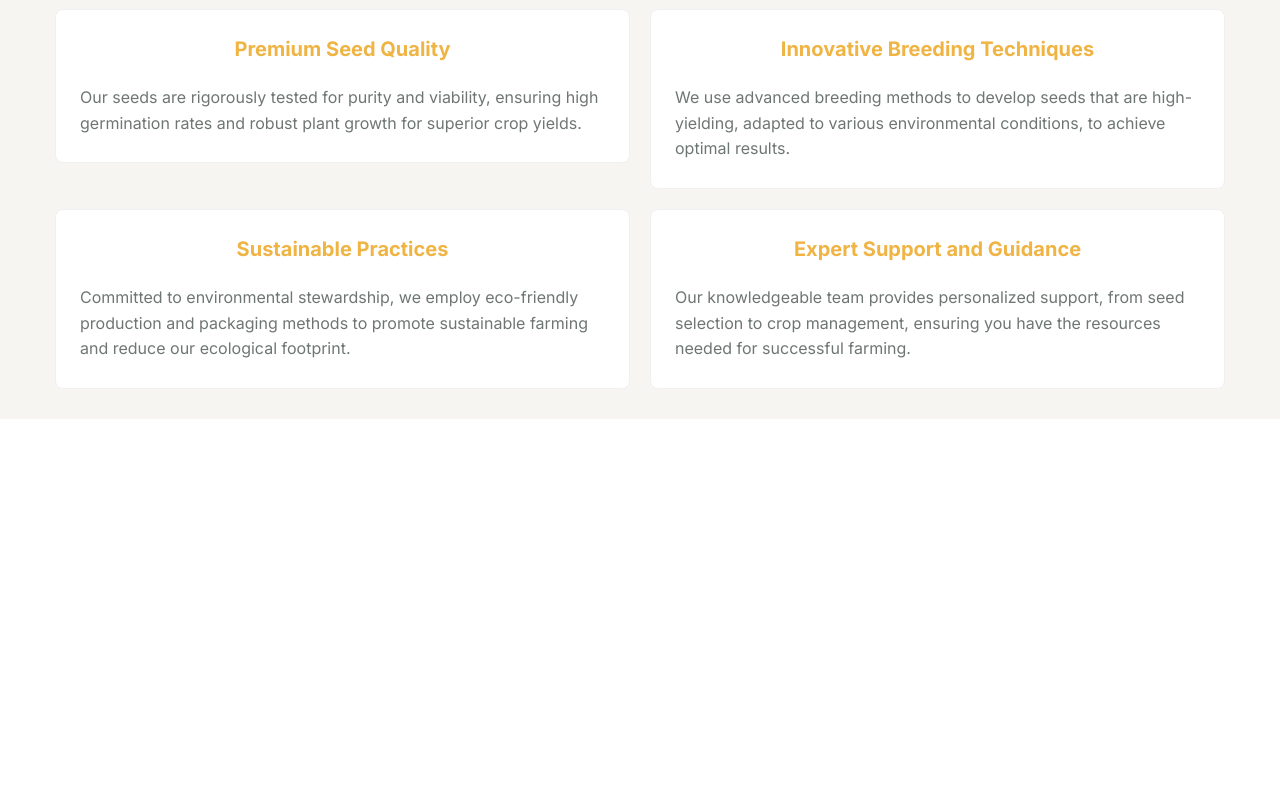
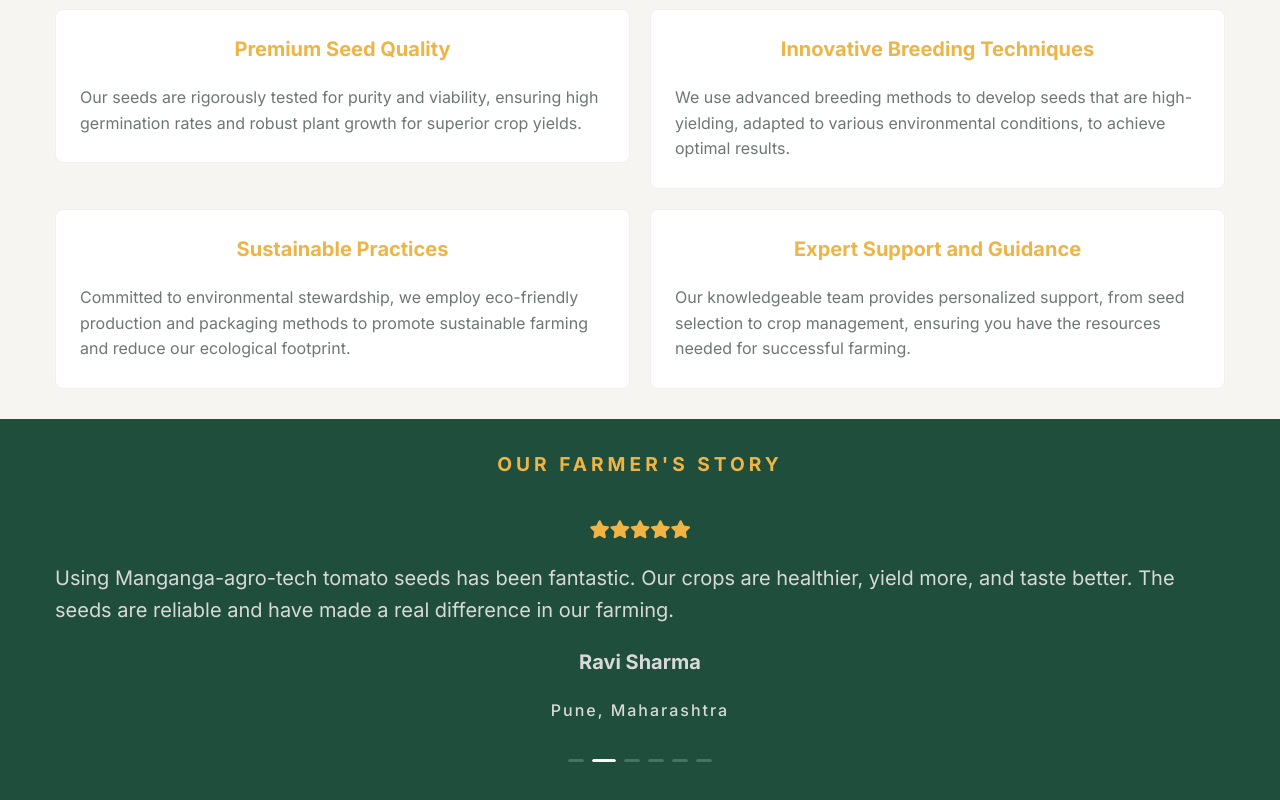
Before and after one commit to SambhajiShinde1234/farming-website, a React (Vite) app: page / in a window 1280 px wide. Shown: the part 2420-3220 px from the top of the page. Before the commit the page ends 2839 px from the top, so only its background shows below. Built offline with nearby package versions, Linux system fonts and the light colour scheme.

Commit message:
add testimonial

```diff
--- a/src/App.css
+++ b/src/App.css
@@ -93,12 +93,6 @@
 .containerBg {
   padding: 30px 0;
   background: #F6F5F2;
-}
-
-.containerBgGreen {
-  padding: 30px 0;
-  background: #1F4E3D;
-  background-image: url('./assets/Images/productBgImage.png');
 }
 
  @media screen and (max-width: 428px) {
@@ -307,6 +301,60 @@
   margin-bottom: 2px;
 }
 
+/* testimonial */
+
+.containerBgGreen {
+  padding: 30px 0;
+  background: #1F4E3D;
+}
+
+.ant-carousel-div {
+  display: flex;
+  flex-direction: column;
+  gap: 80px;
+  justify-content: center;
+  align-items: center;
+}
+
+.feedbackMessage {
+  font-size: 20px;
+  font-family: Inter;
+  font-weight: 400;
+  color: #d9d9d9;
+}
+
+.farmerName {
+  font-size: 20px;
+  font-family: Inter;
+  font-weight: 700;
+  color: #d9d9d9;
+  text-align: center;
+}
+
+.farmerLocation {
+  font-size: 16px;
+  font-family: Inter;
+  font-weight: 500;
+  color: #d9d9d9;
+  letter-spacing: 2px;
+  margin-bottom: 50px;
+  text-align: center;
+}
+
+.fas {
+ color: #EFB443;
+ font-size: 18px;
+}
+
+@media only screen and (max-width: 428px) {
+  .feedbackMessage {
+    font-size: 16px;
+  }
+
+  .farmerName {
+    font-size: 18px;
+  }
+}
 /*
 footer
 ------
--- a/src/Components/AppContent.jsx
+++ b/src/Components/AppContent.jsx
@@ -3,6 +3,7 @@
 import About from '../Pages/About';
 import Products from '../Pages/Products';
 import WhyChooseUs from '../Pages/WhyChooseUs';
+import Testimonial from '../Pages/Testimonial';
 import Contact from '../Pages/Contact';
 
 const AppContent = () => {
@@ -12,6 +13,7 @@
         <Products />
         <About />
         <WhyChooseUs />
+        <Testimonial />
         {/* <Contact /> */}
     </div>
   )
--- /dev/null
+++ b/src/Pages/Testimonial.jsx
@@ -0,0 +1,69 @@
+import { Carousel } from 'antd';
+import React from 'react'
+
+const feedback = [
+    {
+        id: 1,
+        message: "The peppers from Manganga-agro-tech seeds are colorful, spicy, and grow abundantly. They’ve become a favorite among our buyers. Excellent seeds for high-quality peppers.",
+        farmerName: 'Ramesh Shinde',
+        location: 'Nanded, Maharashtra'
+    },
+    {
+        id: 2,
+        message: "Using Manganga-agro-tech tomato seeds has been fantastic. Our crops are healthier, yield more, and taste better. The seeds are reliable and have made a real difference in our farming.",
+        farmerName: 'Ravi Sharma',
+        location: 'Pune, Maharashtra'
+    },
+    {
+        id: 3,
+        message: "With Manganga-agro-tech carrot seeds, we’ve seen quicker germination and sweeter, crunchier carrots. They grow beautifully and have improved our harvests significantly. Very satisfied!",
+        farmerName: 'Rajesh Kumar',
+        location: 'Sambhaji nagar, Maharashtra'
+    },
+    {
+        id: 4,
+        message: "The Manganga-agro-tech lettuce seeds have been a game-changer. Our lettuce grows lush and tender, and we get great yields. Perfect for our local market demands.",
+        farmerName: 'Sunita Patel',
+        location: 'Baramati, Maharashtra'
+    },
+    {
+        id: 5,
+        message: "Our cucumbers from Manganga-agro-tech seeds are crisp and plentiful. The plants are robust and disease-resistant. These seeds have truly enhanced our cucumber production.",
+        farmerName: 'Amit Singh',
+        location: 'Kalamnuri, Maharashtra'
+    },
+    {
+        id: 6,
+        message: "The seeds from Manganga-agro-tech produce vibrant, juicy tomatoes with excellent yields. Our customers love the flavor and quality. Highly recommended for anyone growing tomatoes.",
+        farmerName: 'Anita Shinde',
+        location: 'Pangra shinde, Maharashtra'
+    }
+];
+
+function Testimonial() {
+  return (
+    <div className='containerBgGreen'>
+        <div className='container-fluid'>
+            <p className='subTitleSpacingYellow' style={{ marginBottom: '40px'}}>Our Farmer's story</p>
+           <div style={{ textAlign: 'center', marginBottom: '20px' }}>
+            <i className='fas fa-star'></i>
+            <i className='fas fa-star'></i>
+            <i className='fas fa-star'></i>
+            <i className='fas fa-star'></i>
+            <i className='fas fa-star'></i>
+            </div>
+            <Carousel autoplay>
+                {feedback.map((item) => (
+                    <React.Fragment key={item.id} className='container-fluid'>
+                        <p className='feedbackMessage'>{item.message}</p>
+                        <p className='farmerName'>{item.farmerName}</p>
+                        <p className='farmerLocation' >{item.location}</p>
+                    </React.Fragment>
+                ))}
+            </Carousel>
+        </div>
+    </div>
+  )
+}
+
+export default Testimonial
```
